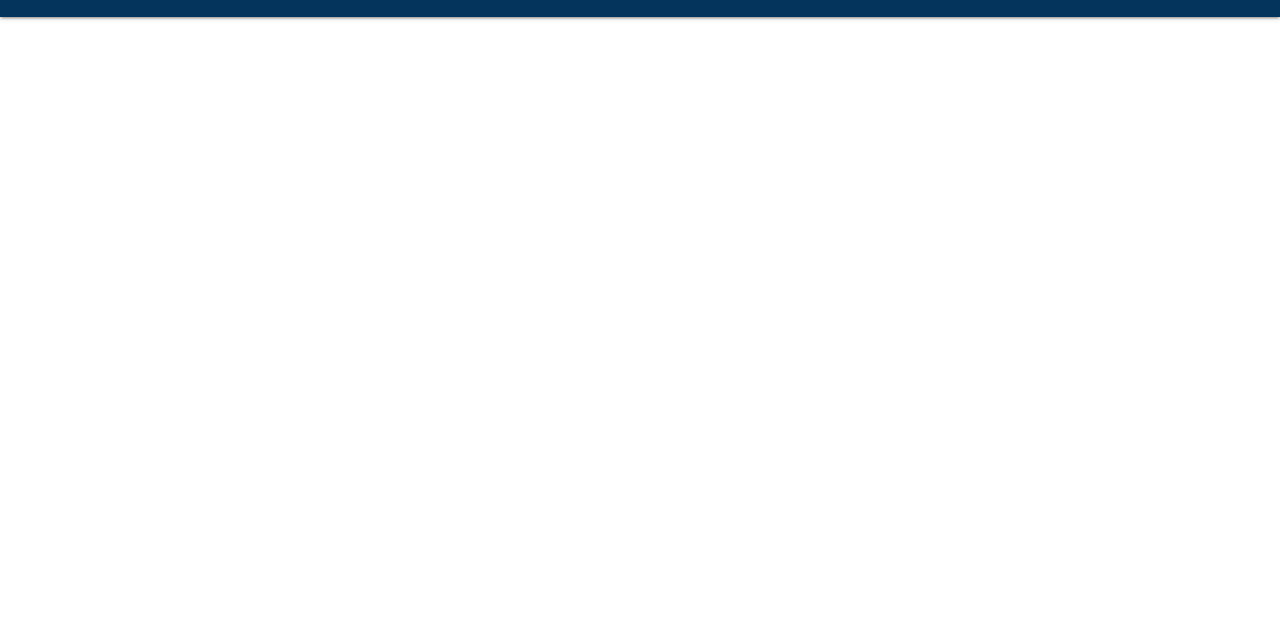
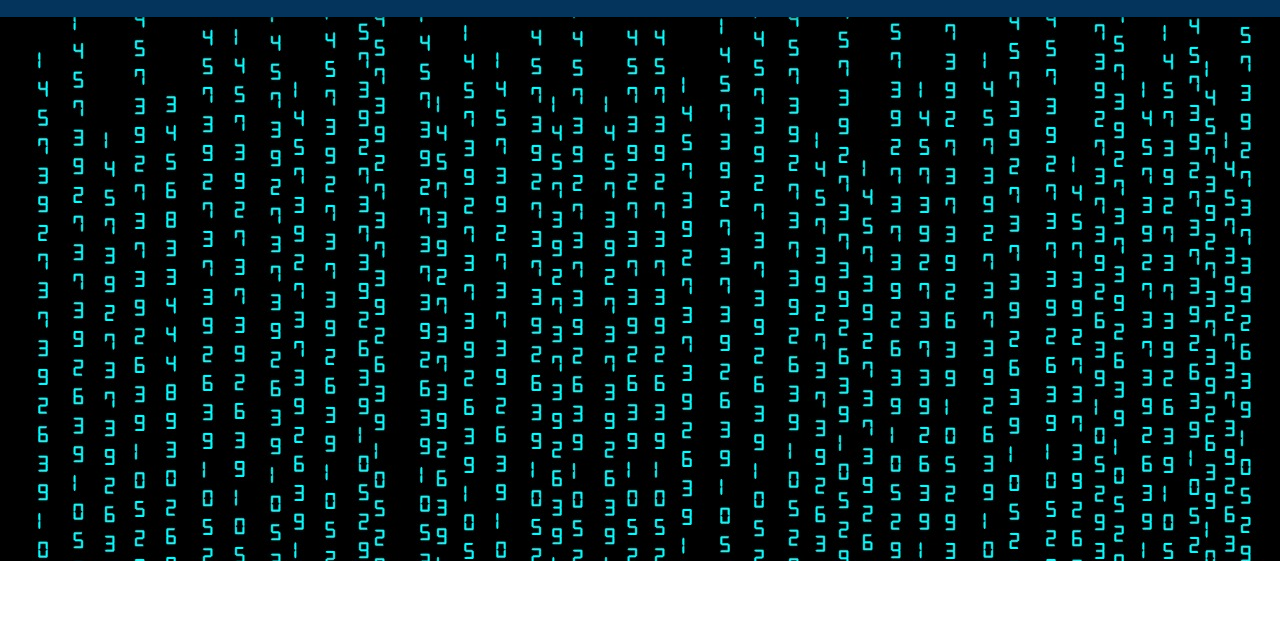
Before and after one commit to M3DION/E-Colosseum, a plain HTML site: page index3.html in a window 1280 px wide. Shown: the part 47-677 px from the top of the page. Drawn offline with nearby package versions, Linux system fonts and the light colour scheme; a web font is replaced by a local one.

Commit message:
Update style.css

```diff
--- a/style.css
+++ b/style.css
@@ -53,7 +53,7 @@ body {
 }
 
 .landing-3 {
-	background: url('landing3.jpg');
+	background: url('landing3.jpeg');
 	background-attachment: fixed;
 	width: 100%;
 	height: calc(75vh - 56px);
```
